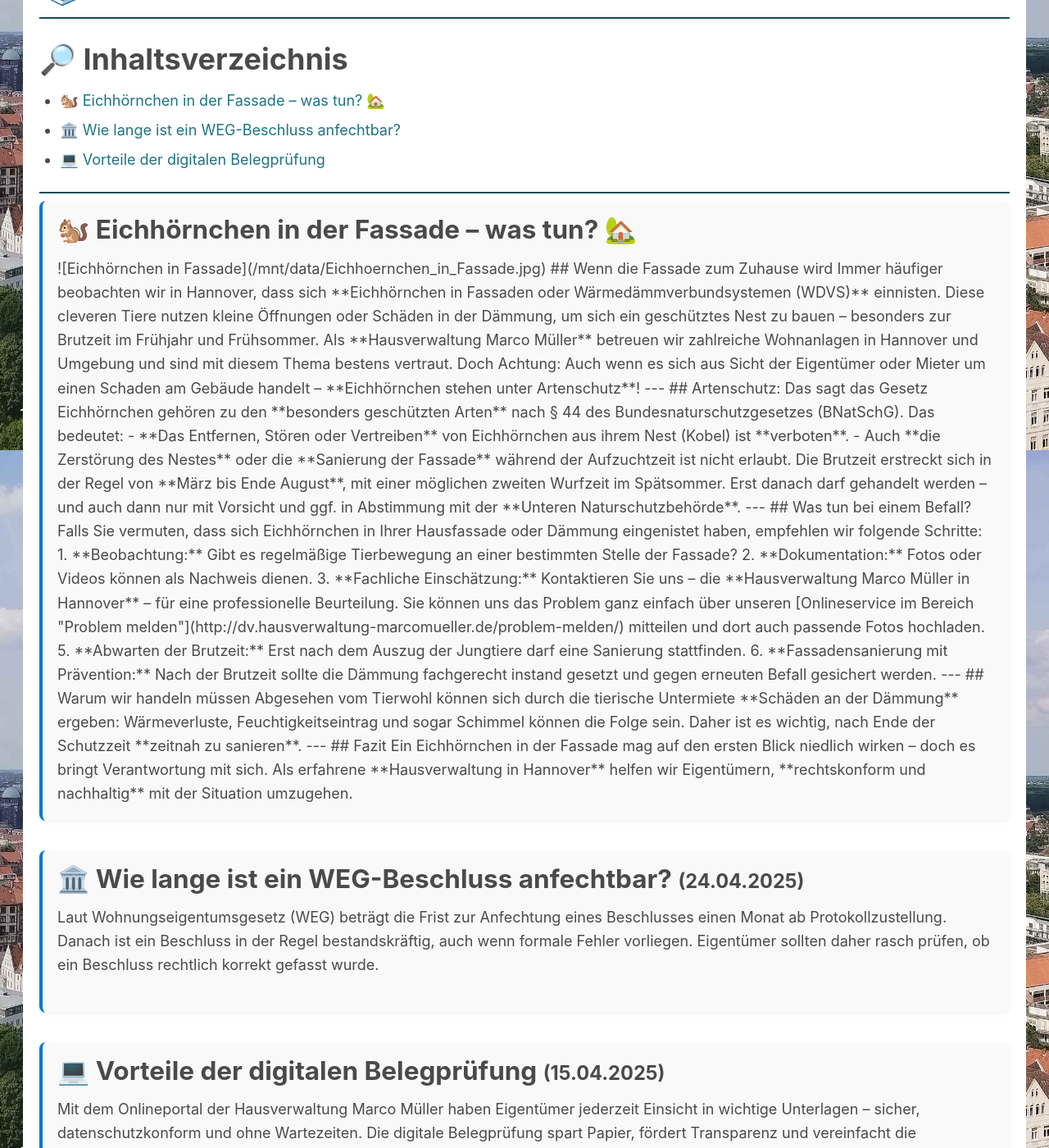
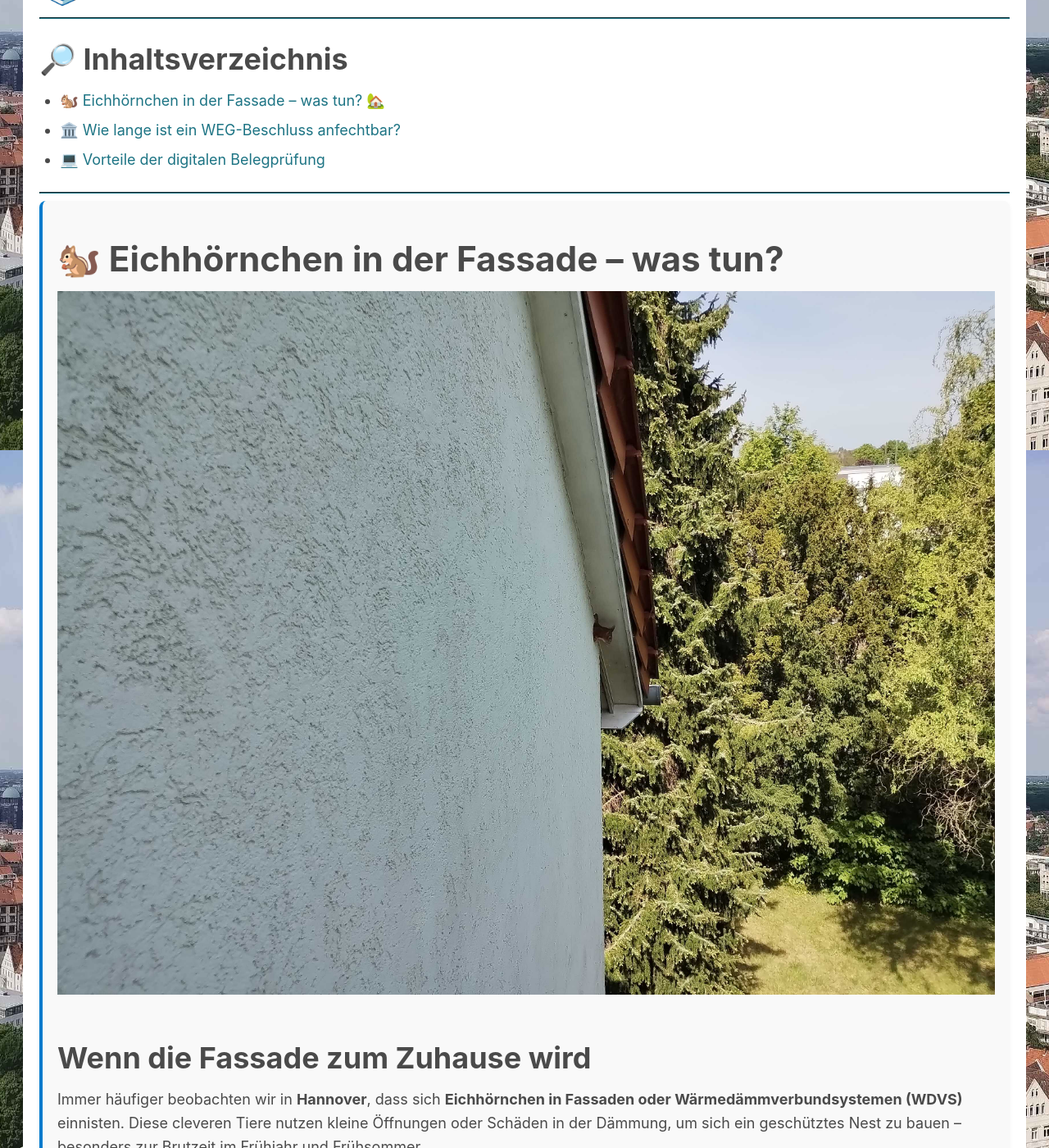
Before and after one commit to marek22k/hausverwaltung, a Jekyll site: the page built from wissenswertes.md, in a window 1280 px wide and 1400 px high, scrolled down 1251 px. Shown: the whole window at 82% size. Built offline with Jekyll 4.4.1, drawn with Linux system fonts in a browser that asks for light colours; some of the changed text lies outside the part shown.

Commit message:
Update wissenswertes.md

```diff
--- a/wissenswertes.md
+++ b/wissenswertes.md
@@ -34,52 +34,62 @@
 ---
 
 <div id="EichhoernchenInFassade" class="box">
-  <h3> 🐿️ Eichhörnchen in der Fassade – was tun? 🏡</h3>
+ <h1>🐿️ Eichhörnchen in der Fassade – was tun?</h1>
 
-![Eichhörnchen in Fassade](/mnt/data/Eichhoernchen_in_Fassade.jpg)
+  <img src="/assets/img/wissenswertes/Eichhoernchen_in_Fassade.jpg" alt="Eichhörnchen in Fassade" style="max-width:100%; height:auto; margin-bottom: 20px;">
 
-## Wenn die Fassade zum Zuhause wird
+  <h2>Wenn die Fassade zum Zuhause wird</h2>
+  <p>
+    Immer häufiger beobachten wir in <strong>Hannover</strong>, dass sich <strong>Eichhörnchen in Fassaden oder Wärmedämmverbundsystemen (WDVS)</strong> einnisten. Diese cleveren Tiere nutzen kleine Öffnungen oder Schäden in der Dämmung, um sich ein geschütztes Nest zu bauen – besonders zur Brutzeit im Frühjahr und Frühsommer.
+  </p>
+  <p>
+    Als <strong>Hausverwaltung Marco Müller</strong> betreuen wir zahlreiche Wohnanlagen in Hannover und Umgebung und sind mit diesem Thema bestens vertraut. Doch Achtung: Auch wenn es sich aus Sicht der Eigentümer oder Mieter um einen Schaden am Gebäude handelt – <strong>Eichhörnchen stehen unter Artenschutz!</strong>
+  </p>
 
-Immer häufiger beobachten wir in Hannover, dass sich **Eichhörnchen in Fassaden oder Wärmedämmverbundsystemen (WDVS)** einnisten. Diese cleveren Tiere nutzen kleine Öffnungen oder Schäden in der Dämmung, um sich ein geschütztes Nest zu bauen – besonders zur Brutzeit im Frühjahr und Frühsommer.
+  <h2>Artenschutz: Das sagt das Gesetz</h2>
+  <p>
+    Eichhörnchen gehören zu den <strong>besonders geschützten Arten</strong> nach § 44 des Bundesnaturschutzgesetzes (BNatSchG). Das bedeutet:
+  </p>
+  <ul>
+    <li>Das <strong>Entfernen, Stören oder Vertreiben</strong> von Eichhörnchen aus ihrem Nest (Kobel) ist <strong>verboten</strong>.</li>
+    <li>Auch die <strong>Zerstörung des Nestes</strong> oder eine <strong>Sanierung der Fassade</strong> während der Aufzuchtzeit ist nicht erlaubt.</li>
+  </ul>
+  <p>
+    Die Brutzeit erstreckt sich in der Regel von <strong>März bis Ende August</strong>, mit einer möglichen zweiten Wurfzeit im Spätsommer. Erst danach darf gehandelt werden – und auch dann nur mit Vorsicht und ggf. in Abstimmung mit der <strong>Unteren Naturschutzbehörde</strong>.
+  </p>
 
-Als **Hausverwaltung Marco Müller** betreuen wir zahlreiche Wohnanlagen in Hannover und Umgebung und sind mit diesem Thema bestens vertraut. Doch Achtung: Auch wenn es sich aus Sicht der Eigentümer oder Mieter um einen Schaden am Gebäude handelt – **Eichhörnchen stehen unter Artenschutz**!
+  <h2>Was tun bei einem Befall?</h2>
+  <p>Falls Sie vermuten, dass sich Eichhörnchen in Ihrer Hausfassade oder Dämmung eingenistet haben, empfehlen wir folgende Schritte:</p>
+  <ol>
+    <li><strong>Beobachtung:</strong> Gibt es regelmäßige Tierbewegung an einer bestimmten Stelle der Fassade?</li>
+    <li><strong>Dokumentation:</strong> Fotos oder Videos können als Nachweis dienen.</li>
+    <li><strong>Fachliche Einschätzung:</strong> Kontaktieren Sie uns – die <strong>Hausverwaltung Marco Müller in Hannover</strong> – für eine professionelle Beurteilung.</li>
+    <li><strong>Abwarten der Brutzeit:</strong> Erst nach dem Auszug der Jungtiere darf eine Sanierung stattfinden.</li>
+    <li><strong>Fassadensanierung mit Prävention:</strong> Danach sollte die Dämmung fachgerecht instand gesetzt und gegen erneuten Befall gesichert werden.</li>
+  </ol>
 
----
+  <h2>Warum wir handeln müssen</h2>
+  <p>
+    Abgesehen vom Tierwohl können sich durch die tierische Untermiete <strong>Schäden an der Dämmung</strong> ergeben: Wärmeverluste, Feuchtigkeitseintrag und sogar Schimmel können die Folge sein. Daher ist es wichtig, nach Ende der Schutzzeit <strong>zeitnah zu sanieren</strong>.
+  </p>
 
-## Artenschutz: Das sagt das Gesetz
+  <h2>Kontakt & Schadensmeldung</h2>
+  <p>
+    Wenn Sie ein entsprechendes Problem feststellen, können Sie uns dieses ganz einfach über unseren
+    <a href="http://dv.hausverwaltung-marcomueller.de/problem-melden/" target="_blank">Onlineservice im Bereich „Problem melden“</a>
+    mitteilen und dort auch passende Fotos hochladen.
+  </p>
 
-Eichhörnchen gehören zu den **besonders geschützten Arten** nach § 44 des Bundesnaturschutzgesetzes (BNatSchG). Das bedeutet:
+  <h2>Fazit</h2>
+  <p>
+    Ein Eichhörnchen in der Fassade mag auf den ersten Blick niedlich wirken – doch es bringt Verantwortung mit sich.
+    Als erfahrene <strong>Hausverwaltung in Hannover</strong> helfen wir Eigentümern, <strong>rechtskonform und nachhaltig</strong> mit der Situation umzugehen.
+  </p>
 
-- **Das Entfernen, Stören oder Vertreiben** von Eichhörnchen aus ihrem Nest (Kobel) ist **verboten**.
-- Auch **die Zerstörung des Nestes** oder die **Sanierung der Fassade** während der Aufzuchtzeit ist nicht erlaubt.
+  <p><strong>📞 Kontaktieren Sie uns gern bei Fragen rund um dieses Thema:</strong><br>
+  👉 <a href="https://hausverwaltung-marcomueller.de" target="_blank">hausverwaltung-marcomueller.de</a></p>
 
-Die Brutzeit erstreckt sich in der Regel von **März bis Ende August**, mit einer möglichen zweiten Wurfzeit im Spätsommer. Erst danach darf gehandelt werden – und auch dann nur mit Vorsicht und ggf. in Abstimmung mit der **Unteren Naturschutzbehörde**.
-
----
-
-## Was tun bei einem Befall?
-
-Falls Sie vermuten, dass sich Eichhörnchen in Ihrer Hausfassade oder Dämmung eingenistet haben, empfehlen wir folgende Schritte:
-
-1. **Beobachtung:** Gibt es regelmäßige Tierbewegung an einer bestimmten Stelle der Fassade?
-2. **Dokumentation:** Fotos oder Videos können als Nachweis dienen.
-3. **Fachliche Einschätzung:** Kontaktieren Sie uns – die **Hausverwaltung Marco Müller in Hannover** – für eine professionelle Beurteilung.
-   Sie können uns das Problem ganz einfach über unseren [Onlineservice im Bereich "Problem melden"](http://dv.hausverwaltung-marcomueller.de/problem-melden/) mitteilen und dort auch passende Fotos hochladen.
-5. **Abwarten der Brutzeit:** Erst nach dem Auszug der Jungtiere darf eine Sanierung stattfinden.
-6. **Fassadensanierung mit Prävention:** Nach der Brutzeit sollte die Dämmung fachgerecht instand gesetzt und gegen erneuten Befall gesichert werden.
-
----
-
-## Warum wir handeln müssen
-
-Abgesehen vom Tierwohl können sich durch die tierische Untermiete **Schäden an der Dämmung** ergeben: Wärmeverluste, Feuchtigkeitseintrag und sogar Schimmel können die Folge sein. Daher ist es wichtig, nach Ende der Schutzzeit **zeitnah zu sanieren**.
-
----
-
-## Fazit
-
-Ein Eichhörnchen in der Fassade mag auf den ersten Blick niedlich wirken – doch es bringt Verantwortung mit sich. Als erfahrene **Hausverwaltung in Hannover** helfen wir Eigentümern, **rechtskonform und nachhaltig** mit der Situation umzugehen.
-
+  <hr>
 
 </div>
 
```
